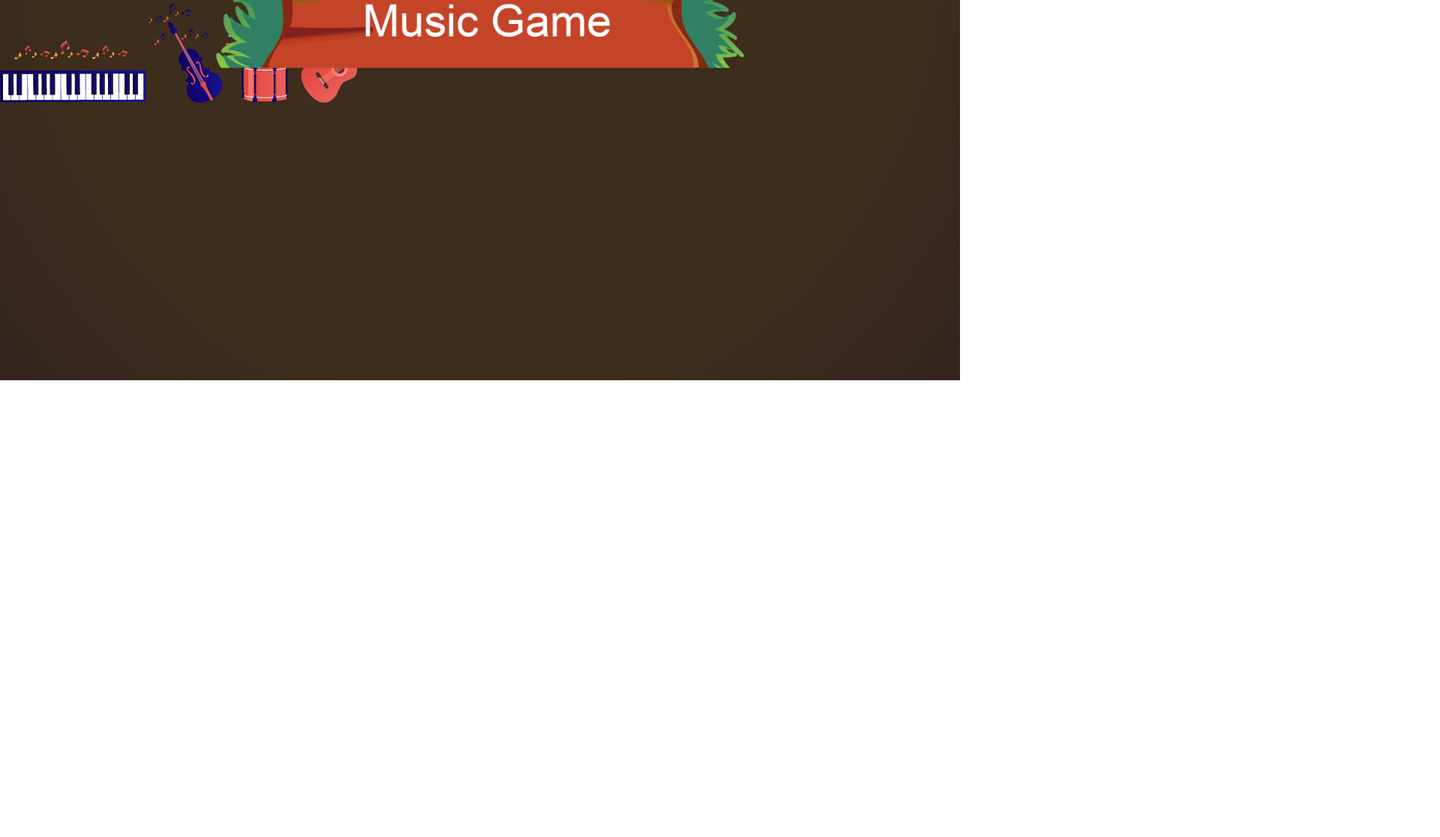
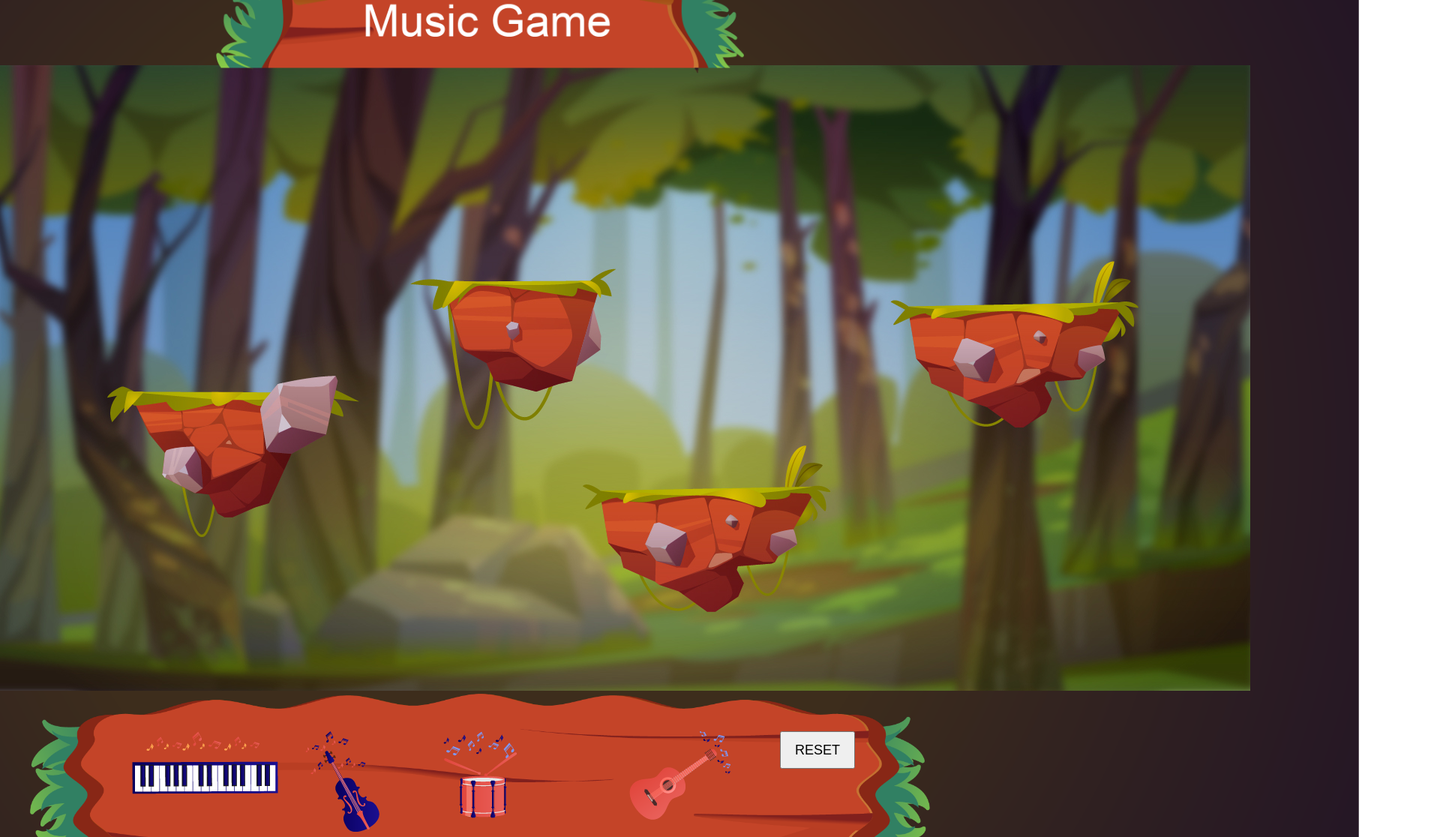
Before and after one commit to SaharMotlagh/MahmoudiMotlagh_S_Zhong_A_MusicMixer, a plain HTML site: page index.html in a window 1280 px wide. Shown: the part 293-1409 px from the top of the page at 75% size, 1920 px wide, since content can reach past the window. Before the commit the page ends 800 px from the top, so only its background shows below. Drawn offline with Linux system fonts and the light colour scheme.

Commit message:
add correct files

```diff
--- a/index.html
+++ b/index.html
@@ -1,36 +1,76 @@
-<!doctype html>
-<html>
+<!DOCTYPE html>
+<html lang="en">
 <head>
-<meta charset="utf-8">
-	<title>Drag and Drop Puzzle Game</title>
-	<link href="https://fonts.googleapis.com/css?family=Luckiest+Guy" rel="stylesheet">
-	<link href="css/main.css" rel="stylesheet" type="text/css">
+  <meta charset="UTF-8">
+  <meta http-equiv="X-UA-Compatible" content="IE=edge">
+  <meta name="viewport" content="width=device-width, initial-scale=1.0">
+  <link rel="stylesheet" href="css/reset.css">
+  <link rel="stylesheet" href="css/main.css">
+  <title>Forest Music Mixer</title>
 </head>
+
 <body>
+
   <header id="headLine">
+    <h1 class="hidden">Forest Music Mixer</h1>
       <img id="titleCenter" src="images/welcome-musicGame-header.png">
-		<!-- <h1>Welcome</h1>
-		<h1>Music Game</h1> -->
     </header>
-	<section id="game-boards">
-		<!-- drop the draggable pieces here -->
-		<div class="puzzle-board">
-			<div class="drop-zone tl"></div>
-			<div class="drop-zone tr"></div>
-			<div class="drop-zone bl"></div>
-			<div class="drop-zone br"></div>
+  </header>
+
+  <section id="boards">
+
+    <div class="music-board">
+      <div class="board-1">
+       <div class="drag-box"></div>
       </div>
-		<!-- need to add broken music instruments -->
-		<!-- need music elements -->
-		<!-- <img id="menuCenter" src="images/music-board.png"> -->
-		<!-- these are the draggable pieces -->
-		<div class="puzzle-pieces">
-			<!-- replace the images with the svg images in the future -->
-			<img id="boxOne" draggable="true" src="images/org-01.png" class="puzzle-image" >
-			<img id="boxTwo" draggable="true" src="images/violon-01.png" class="puzzle-image" >
-			<img id="boxThree" draggable="true" src="images/dram.png" class="puzzle-image" >
-			<img id="boxFour" draggable="true" src="images/guitar.png" class="puzzle-image" >
+
+      <div class="board-2">
+        <div class="drag-box"></div>
       </div>
+
+      <div class="board-3">
+        <div class="drag-box"></div>
+      </div>
+
+      <div class="board-4">
+        <div class="drag-box"></div>
+      </div>
+
+    </div>
+
+    <div class="instruments">
+      <div class="display">
+
+      <div class="display-1">
+        <div class="piano">
+          <img id="icon_Test1" data-audio="audio/piano.wav" src="images/org-01.png" alt="icon_Test" draggable="true">
+        </div>
+      </div>
+
+      <div class="display-2">
+        <div class="violin">
+          <img id="icon_Test2" data-audio="audio/violin.wav" src="images/violon-01.png" alt="icon_Test" draggable="true">
+        </div>
+      </div>
+
+      <div class="display-3">
+        <div class="dram">
+          <img id="icon_Test3" data-audio="audio/drum.wav" src="images/dram.png" alt="icon_Test" draggable="true">
+        </div>
+      </div>
+
+      <div class="display-4">
+        <div class="guitar">
+          <img id="icon_Test4" data-audio="audio/guitar.wav" src="images/guitar.png" alt="icon_Test" draggable="true">
+        </div>
+      </div>
+
+
+      <div class="reset-button">
+        <button id="reset" onclick=location=URL>RESET</button>
+      </div>
+    </div>
+
   </section>
 
   <script src="js/main.js"></script>
```
Lines whose indentation alone changed are shown as unchanged.
